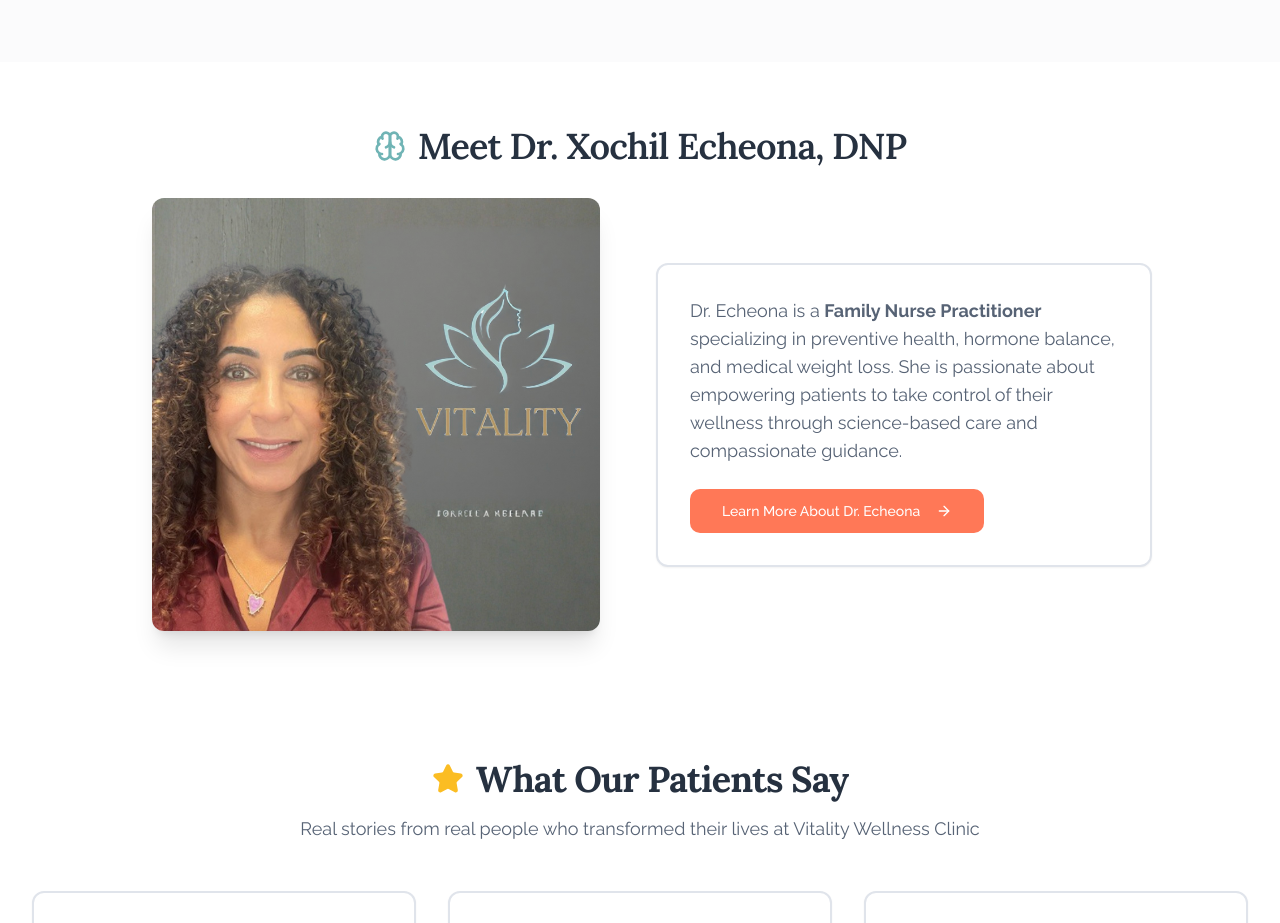
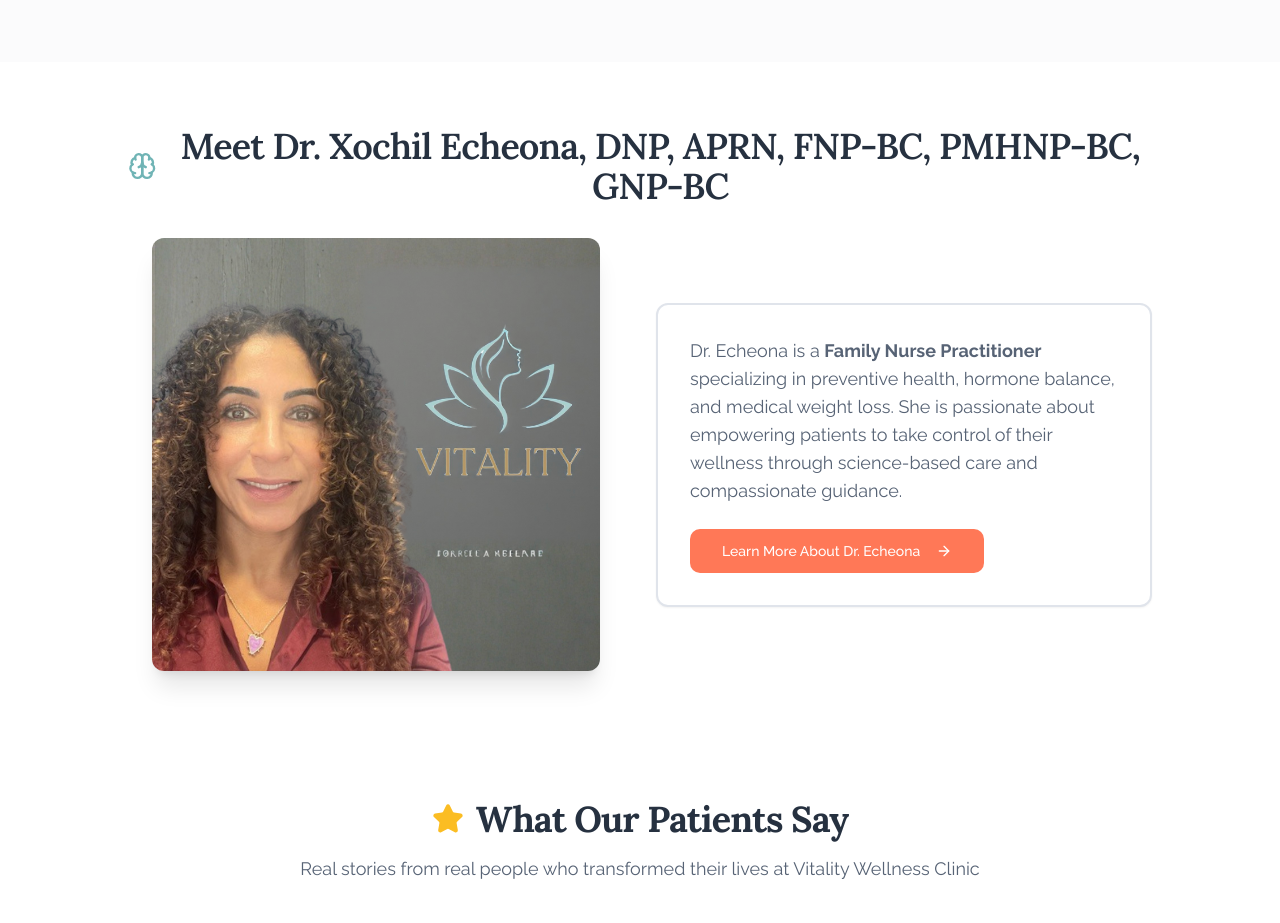
Before and after one commit to vitalitywellnessfl/vitality-preview, a React (Vite) app: page / in a window 1280 px wide. Shown: the part 3982-4905 px from the top of the page. Built offline with nearby package versions, Linux system fonts and the light colour scheme; the HTML template or start-up script is replaced by a standard one; a web font is replaced by a local one.

Commit message:
Update doctor's credentials

```diff
--- a/src/pages/Index.tsx
+++ b/src/pages/Index.tsx
@@ -262,7 +262,7 @@ export default function Index() {
                 <div className="flex items-center justify-center gap-3 mb-4">
                   <Brain className="h-8 w-8 text-[#70B4B5]" />
                   <h2 className="text-3xl font-serif font-semibold tracking-tight text-foreground sm:text-4xl">
-                    Meet Dr. Xochil Echeona, DNP
+                    Meet Dr. Xochil Echeona, DNP, APRN, FNP-BC, PMHNP-BC, GNP-BC
                   </h2>
                 </div>
               </div>
```
